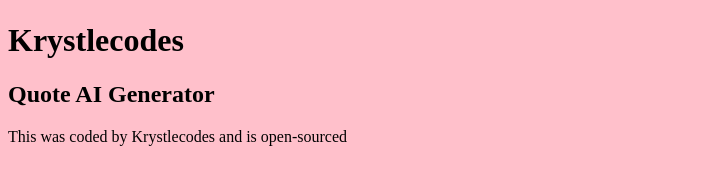
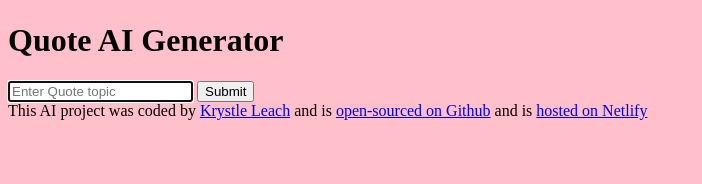
Before and after one commit to krystleL21/quote-generator, a plain HTML site: page index.html in a window 1280 px wide. Shown: the part 76-260 px from the top of the page, without its empty margins (0-702 px from the left). Drawn offline with Linux system fonts and the light colour scheme.

Commit message:
Added basic HTML structure
Added footer

```diff
--- a/index.html
+++ b/index.html
@@ -8,9 +8,30 @@
 </head>
 <body>
     <img id="kllogo" src="image/krystlecodeslogo.jpg"/>
-    <h1>Krystlecodes</h1>
-    <h2>Quote AI Generator</h2>
-    <footer>This was coded by Krystlecodes and is open-sourced</footer>
+<header>
+    <h1>Quote AI Generator</h1>
+</header>
+
+<main>
+    <form>
+        <input
+        type="text"
+        placeholder="Enter Quote topic"
+        autofocus
+        required autocomplete="off"
+        />
+        <input type="submit" />
+
+    </form>
+    <div id="quotePL">
+
+    </div>
+</main>
+
+    <footer>This AI project was coded by <a href="https://github.com/krystleL21" target="_blank">Krystle Leach</a> and is
+        <a href="https://github.com/krystleL21/quote-generator.git" target="_blank">open-sourced on Github</a> and is
+        <a href="https://aiquotegenerators.netlify.app" target="_blank">hosted on Netlify</a>
+    </footer>
     <script src="src/quoteaigen.js"></script>
 </body>
 </html>
```
